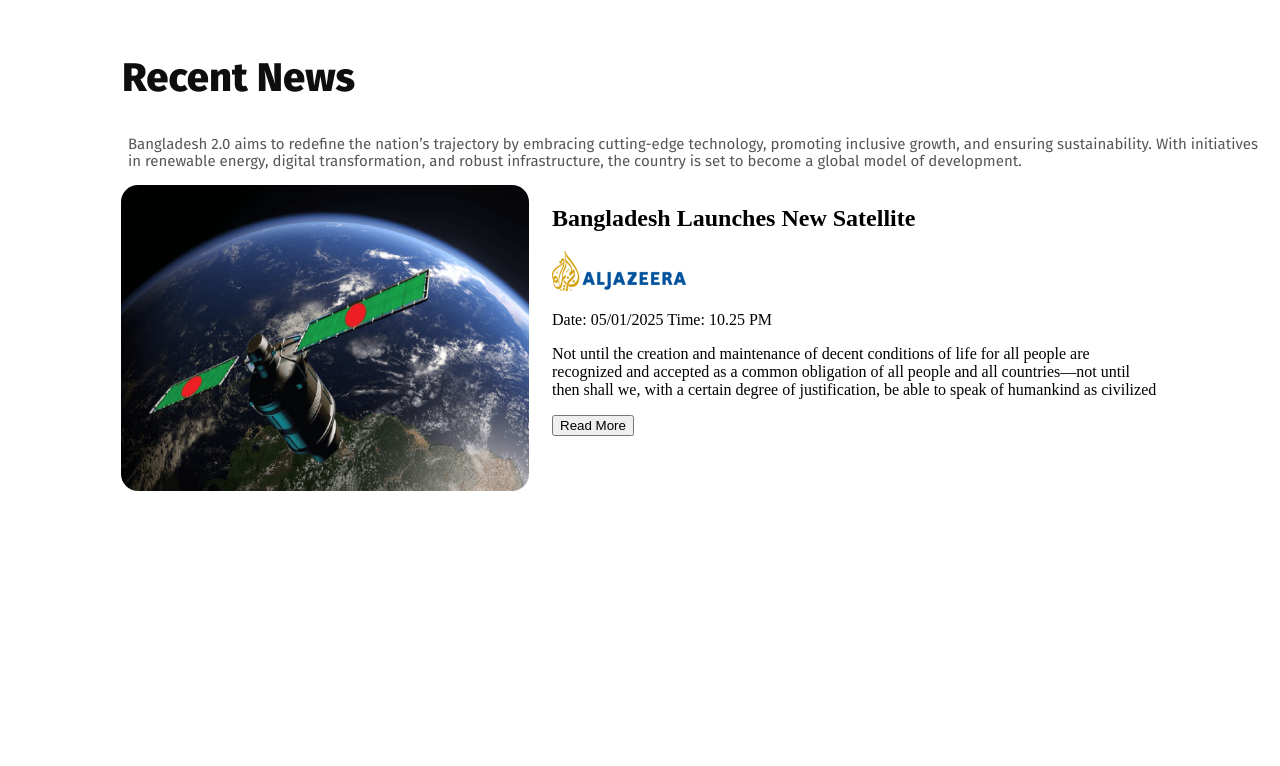
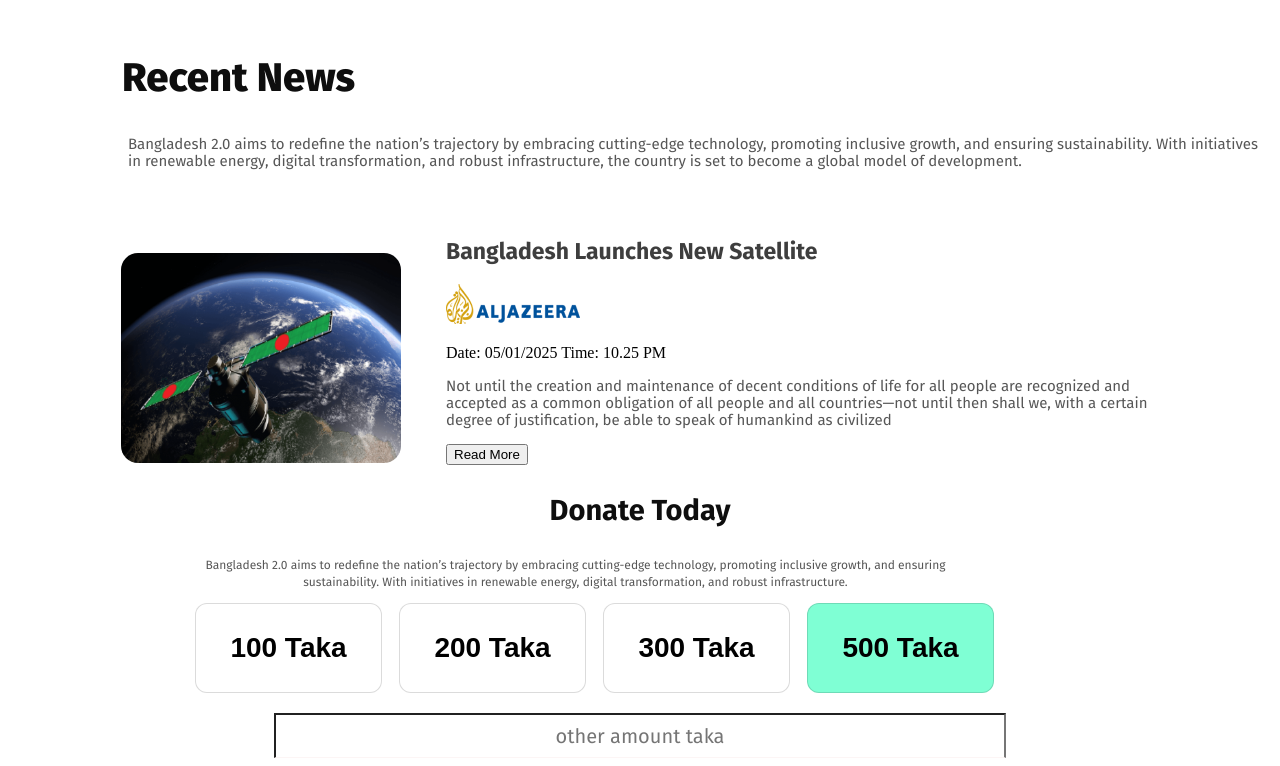
Before and after one commit to imran1-man/assignment-1, a plain HTML site: page index.html in a window 1280 px wide. Shown: the part 1399-2165 px from the top of the page. Before the commit the page ends 1902 px from the top, so only its background shows below. Drawn offline with Linux system fonts and the light colour scheme.

Commit message:
donaets design

```diff
--- a/index.html
+++ b/index.html
@@ -99,16 +99,30 @@
                 <img class="satelite" src="assets/satelite.png" alt="">
             </div>
             <div class="satelite2">
-                <h2>Bangladesh Launches New Satellite</h2>
+                <h2 class="title8">Bangladesh Launches New Satellite</h2>
                 <img src="assets/al-jazeera.png" alt="">
                <div>
                 <p>Date: 05/01/2025 Time: 10.25 PM</p>
                </div>
-                <p>Not until the creation and maintenance of decent conditions of life for all people are recognized and accepted as a common obligation of all people and all countries—not until then shall we,
+                <p class="narate5">Not until the creation and maintenance of decent conditions of life for all people are recognized and accepted as a common obligation of all people and all countries—not until then shall we,
                     with a certain degree of justification, be able to speak of humankind as civilized</p>
                  <button>Read More</button>
             </div>
-
+        </div>
+    </section>
+    <section class="bd6">
+        <div>
+            <h3 class="title9">Donate Today</h3>
+            <p class="narate6">Bangladesh 2.0 aims to redefine the nation’s trajectory by embracing cutting-edge technology, promoting inclusive growth, and ensuring sustainability. With initiatives in renewable energy, digital transformation, and robust infrastructure.</p>
+        </div>
+        <div class="card3">
+            <button class="btn4">100 Taka</button>
+            <button class="btn4">200 Taka</button>
+            <button class="btn4">300 Taka</button>
+            <button id="btn5" class="btn4">500 Taka</button>
+        </div>
+        <div id="btn6">
+            <input style="width: 732px; height: 45px;" style="font-size: larger;" type="text" placeholder="other amount taka">
         </div>
     </section>
    </main>
--- a/styles/style.css
+++ b/styles/style.css
@@ -244,11 +244,105 @@ height: 29;
     margin-left: 113px;
     margin-right: 113px;
     justify-content: space-between;
+    /* width: 908; */
+    /* height: 285; */
+    /* align-items: center; */
 }
 .satelite{
     border-radius: 17px;
     background: url(image);
+    width: 280px;
+    height: 210px;
+    margin-top: 34px;
+    margin-right: 22px;
 }
 .satelite2{
     margin-left: 23px;
+    margin-top: 34px;
 }
+.title8{
+    color: rgba(14, 14, 14, 0.8);
+font-family: Fira Sans;
+font-size: 23px;
+font-weight: 700;
+line-height: 27px;
+letter-spacing: 0%;
+text-align: left;
+}
+.narate5{
+    color: rgba(14, 14, 14, 0.7);
+    font-family: Fira Sans;
+    font-size: 15px;
+    font-weight: 400;
+    line-height: 17px;
+    letter-spacing: 0%;
+    text-align: left;
+}
+/* donates style */
+.bd6{
+    justify-content: center;
+    align-items: center;
+    text-align: center;
+}
+.title9{
+    color: rgb(14, 14, 14);
+font-family: Fira Sans;
+font-size: 29px;
+font-weight: 700;
+line-height: 34px;
+letter-spacing: 0%;
+text-align: center;
+
+}
+.narate6{
+    color: rgba(14, 14, 14, 0.7);
+font-family: Fira Sans;
+font-size: 12px;
+font-weight: 400;
+line-height: 17px;
+letter-spacing: 0%;
+text-align: center;
+gap: 18;
+width: 783px;
+height: 34px;
+margin-left: 176px;
+margin-right: 176px;
+}
+.card3{
+    display: flex;
+    margin-left: 187px;
+    margin-right: 187px;
+    gap: 17px;
+    /* justify-content: space-between; */
+}
+.btn4{
+    box-sizing: border-box;
+border: 1px solid rgba(14, 14, 14, 0.15);
+border-radius: 12px;
+
+background: rgb(255, 255, 255);
+width: 187px;
+height: 90px;
+font-size: 28px;
+font-weight: 600;
+text-decoration-color: rgba(14, 14, 14, 0.8);
+padding: 28px;
+/* margin-right: 187px; */
+/* margin-left: 187px; */
+}
+#btn5{
+    background-color: aquamarine;
+}
+#btn6{
+    margin-top: 20px;
+}
+input{
+    text-align: center;
+    font-family: Fira Sans;
+    font-size: 20px;
+    box-sizing: border-box;
+border-bottom: 1px solid rgba(252, 245, 245, 0.911);
+background: rgb(255, 255, 255);
+width: 732px;
+height: 45px;
+}
```
